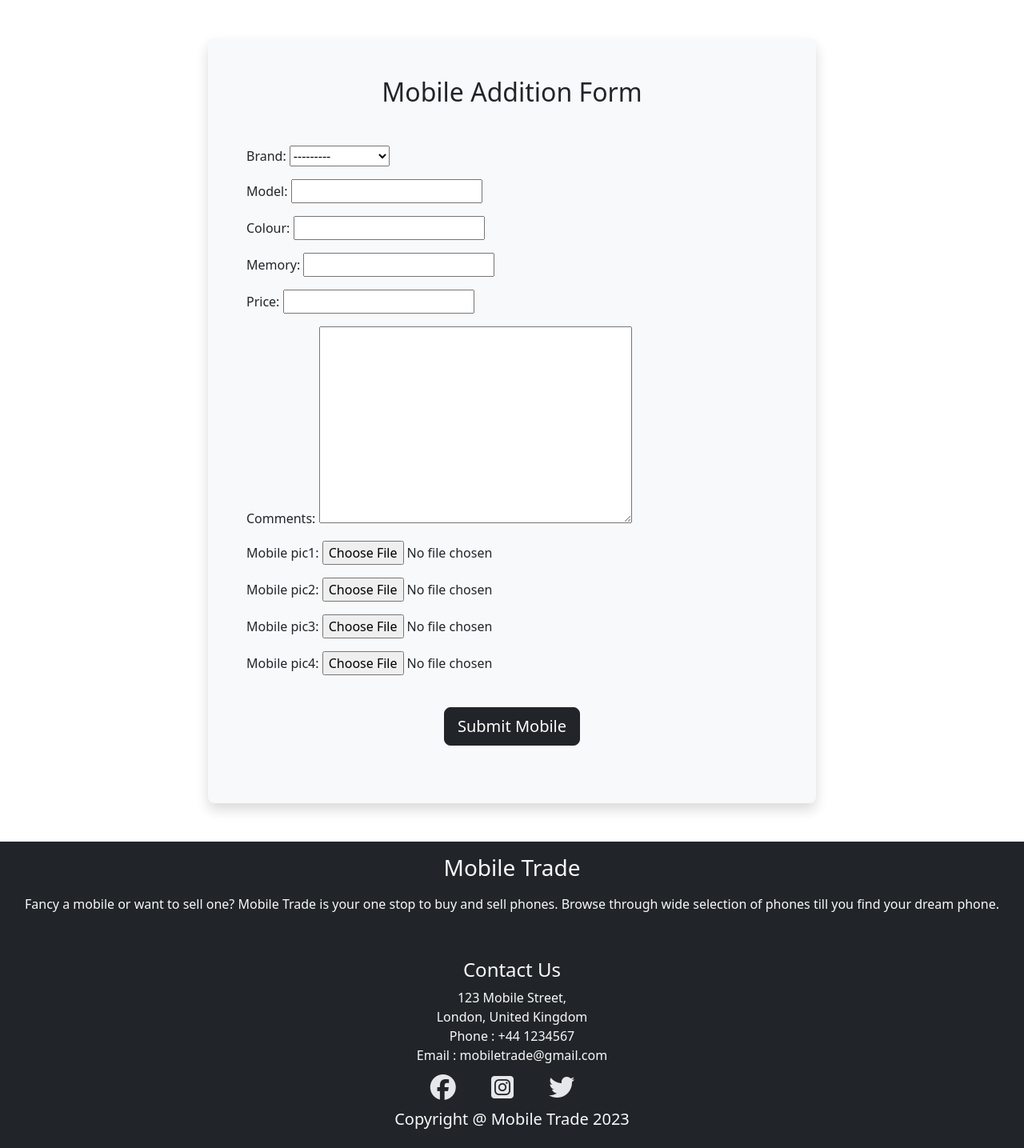
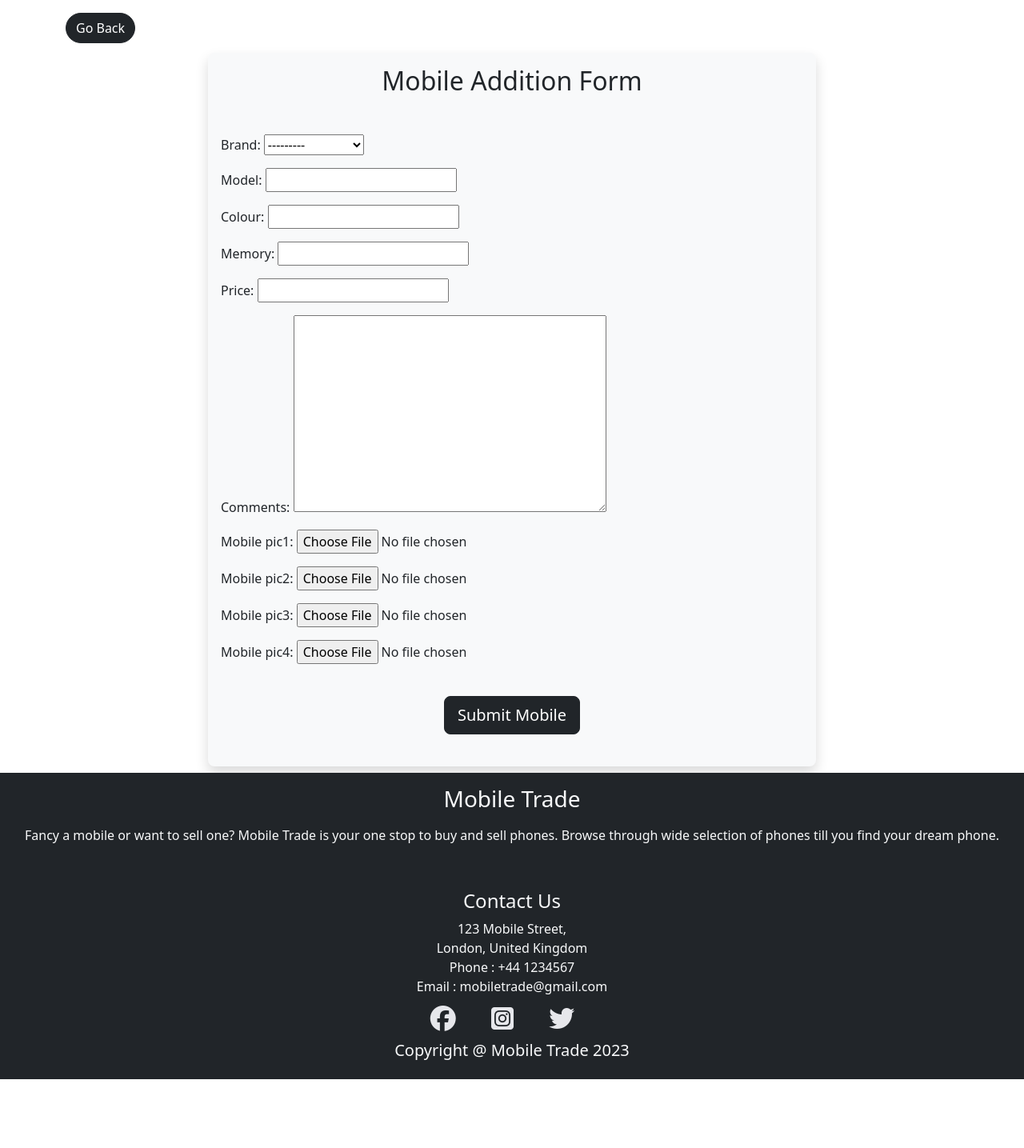
Before and after one commit to AbhilashAynipully/MobileTrade, a Django app: page /mobiles/add-mobiles/ in a window 1280 px wide. Shown: the part 56-1491 px from the top of the page at 80% size. After the commit the page ends 1405 px from the top, so only its background shows below. Run offline with Django 3.2, Linux system fonts and the light colour scheme; the visitor is signed in with stand-in values (Sample User, id 1); parts of the project's set-up code (start-up, migrations or seed data) failed here and were passed over; some libraries are stand-ins or nearby versions.

Commit message:
Add back button and style

```diff
--- a/templates/add_mobiles.html
+++ b/templates/add_mobiles.html
@@ -1,13 +1,18 @@
-{% extends 'base.html'%} {% load static %} {% block content %}
+{% extends 'base.html'%}
+{% load static %}
+{% block content %}
 
 <!-- Mobile Addition Form -->
 <div class="container">
   <div class="row">
+    <div class="mt-3 mb-1 d-flex justify-content-start">
+      <button class="btn rounded-pill btn-dark" onclick="history.back()">Go Back</button>
+    </div>
     <div
-      class="col-lg-8 col-sm-10 mx-auto my-5 p-5 shadow rounded-3 bg-body-tertiary"
+      class="col-lg-8 col-sm-10 mx-auto my-2 p-3 shadow rounded-3 bg-body-tertiary"
     >
       <h2 class="text-center mb-5">Mobile Addition Form</h2>
-      <form method="POST" action="{% url 'add_mobiles' %}" enctype="multipart/form-data" class="mt-4">
+      <form method="POST" action="{% url 'add_mobiles' %}" enctype="multipart/form-data" class="mt-2">
         {% csrf_token %} {{form.as_p}}
         <div class="text-center">
           <button type="submit" class="btn btn-lg btn-dark my-4">
```
Also changed, not shown: templates/edit_mobiles.html (+8 -3 lines).
